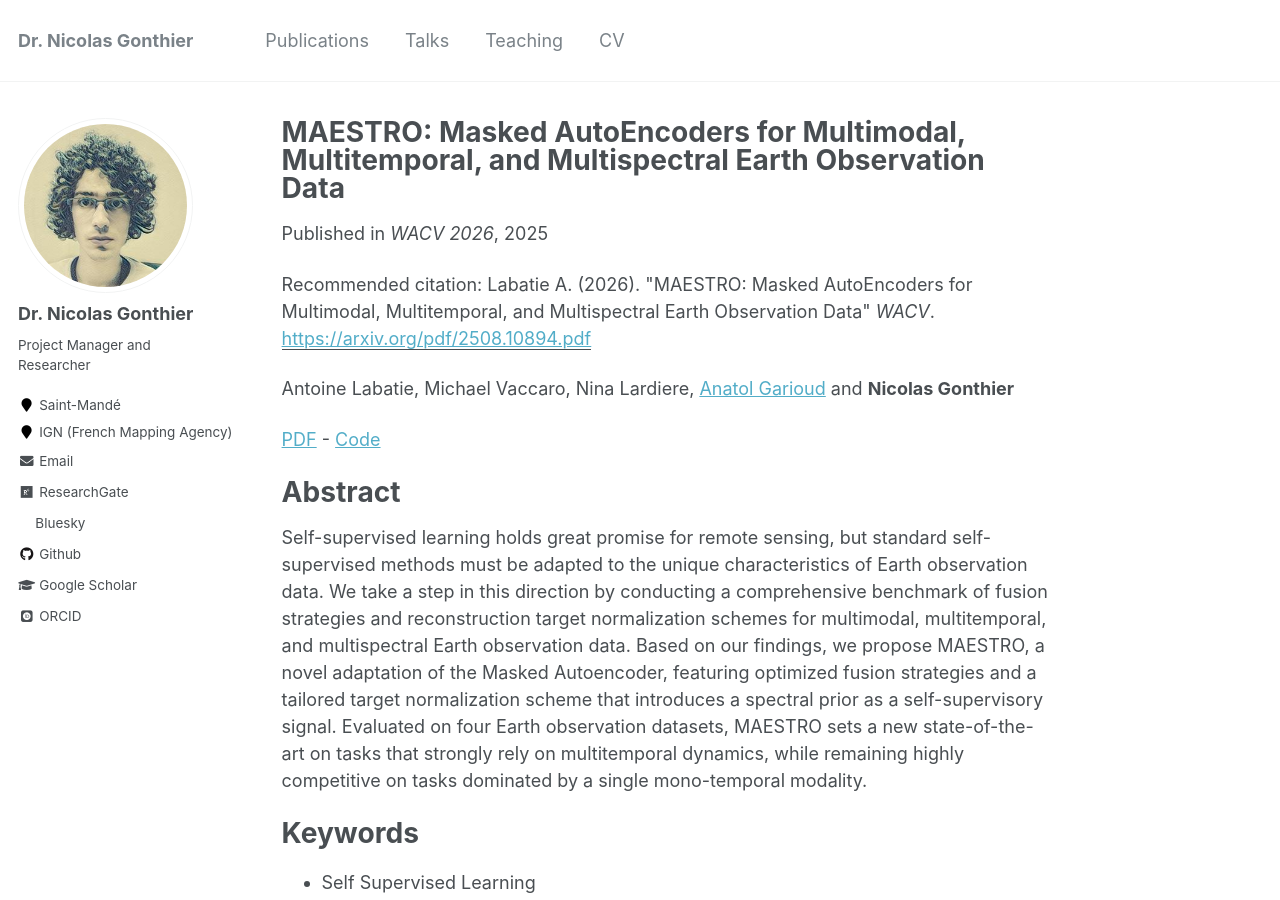
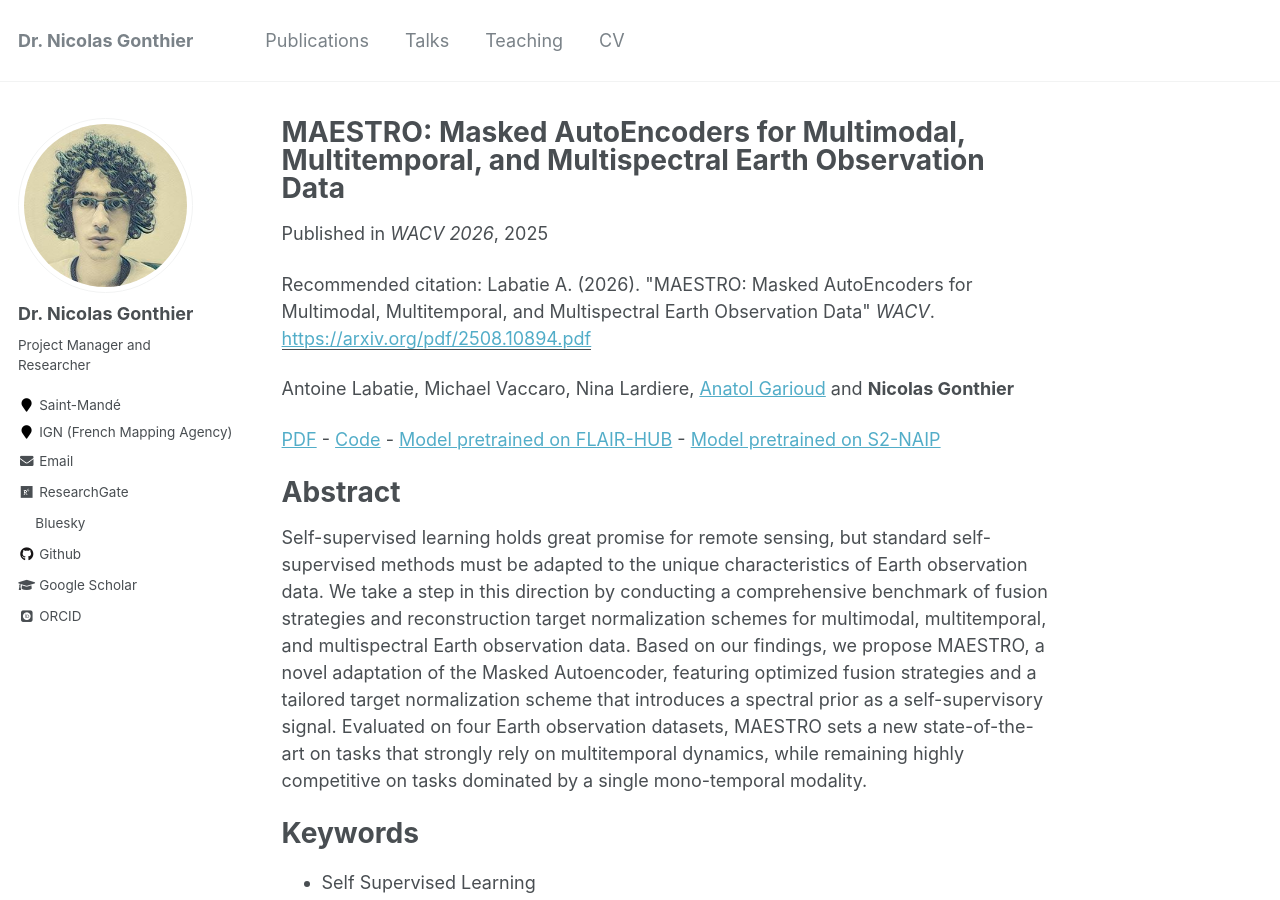
Before and after one commit to ngonthier/ngonthier.github.io, a Jekyll site: the page built from _publications/2025-08-MAESTRO.md, in a window 1280 px wide and 900 px high. Built offline with Jekyll 4.4.1, drawn with Linux system fonts in a browser that asks for light colours; some web fonts are replaced.

Commit message:
Update 2025-08-MAESTRO.md

```diff
--- a/_publications/2025-08-MAESTRO.md
+++ b/_publications/2025-08-MAESTRO.md
@@ -13,7 +13,7 @@ citation: 'Labatie A. (2026). &quot;MAESTRO: Masked AutoEncoders for Multimodal,
 
 Antoine Labatie, Michael Vaccaro, Nina Lardiere, [Anatol Garioud](https://scholar.google.fr/citations?user=6c9QX2AAAAAJ&hl=fr) and **Nicolas Gonthier**
 
-[PDF](https://arxiv.org/pdf/2508.10894.pdf) - [Code](https://github.com/ignf/maestro)
+[PDF](https://arxiv.org/pdf/2508.10894.pdf) - [Code](https://github.com/ignf/maestro) - [Model pretrained on FLAIR-HUB](https://huggingface.co/IGNF/MAESTRO_FLAIR-HUB_base) - [Model pretrained on S2-NAIP](https://huggingface.co/IGNF/MAESTRO_S2-NAIP-urban_base)
 
 Abstract
 ======
```
